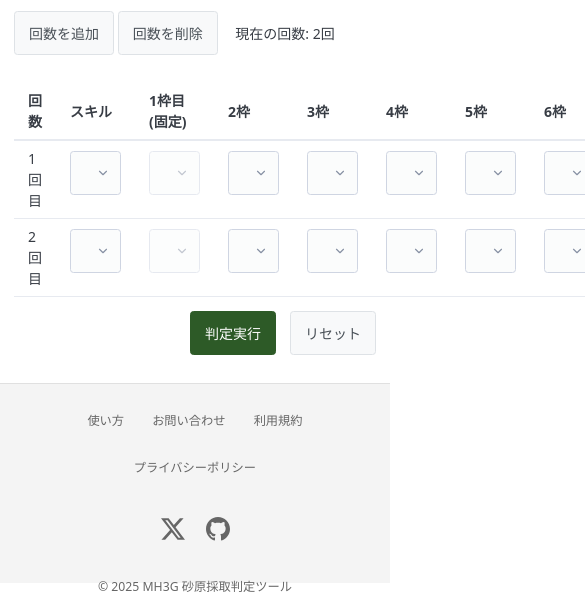
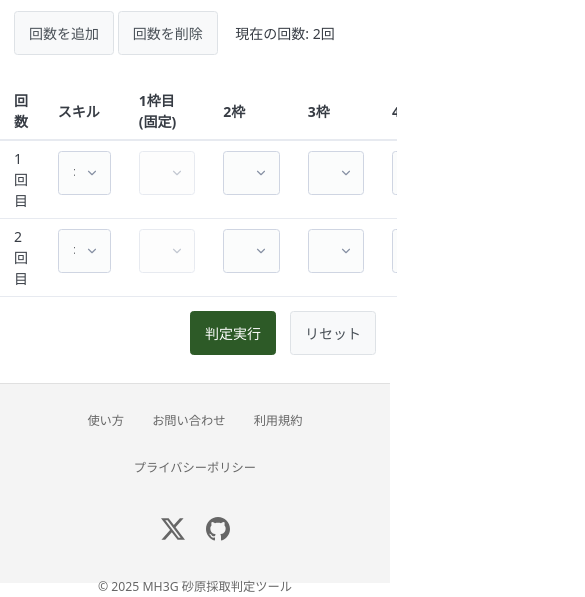
Before and after one commit to motty93/mh3g-judge-table, a plain HTML site: page src/index.html in a window 390 px wide. Shown: the part 395-992 px from the top of the page, 585 px wide, since content can reach past the window. Drawn offline with nearby package versions, Linux system fonts and the light colour scheme.

Commit message:
fix: mobile x scroll

```diff
--- a/src/index.html
+++ b/src/index.html
@@ -232,6 +232,44 @@
       border-color: #1e7e34;
     }
 
+    /* テーブルのモバイル対応スタイル */
+    .table-container {
+      overflow-x: auto;
+      -webkit-overflow-scrolling: touch;
+      margin: 0 -1rem;
+      padding: 0 1rem;
+    }
+
+    .table-container table {
+      min-width: 800px;
+      width: 100%;
+    }
+
+    @media (max-width: 768px) {
+      .table-container {
+        margin: 0 -1.5rem;
+        padding: 0 0.5rem;
+      }
+
+      .table-container::-webkit-scrollbar {
+        height: 8px;
+      }
+
+      .table-container::-webkit-scrollbar-track {
+        background: #f1f1f1;
+        border-radius: 4px;
+      }
+
+      .table-container::-webkit-scrollbar-thumb {
+        background: #888;
+        border-radius: 4px;
+      }
+
+      .table-container::-webkit-scrollbar-thumb:hover {
+        background: #555;
+      }
+    }
+
   </style>
 </head>
 
@@ -248,6 +286,7 @@
         <button type="button" @click="removePattern" :disabled="patterns.length <= 1">回数を削除</button>
         <span style="margin-left: 1rem;">現在の回数: <span x-text="patterns.length"></span>回</span>
       </div>
+      <div class="table-container">
         <table>
           <thead>
             <tr>
@@ -292,6 +331,7 @@
             </template>
           </tbody>
         </table>
+      </div>
 
       <div class="form-button-container">
         <button type="submit" class="submit-button" :disabled="judging" :aria-busy="judging">
```
Lines whose indentation alone changed are shown as unchanged.
